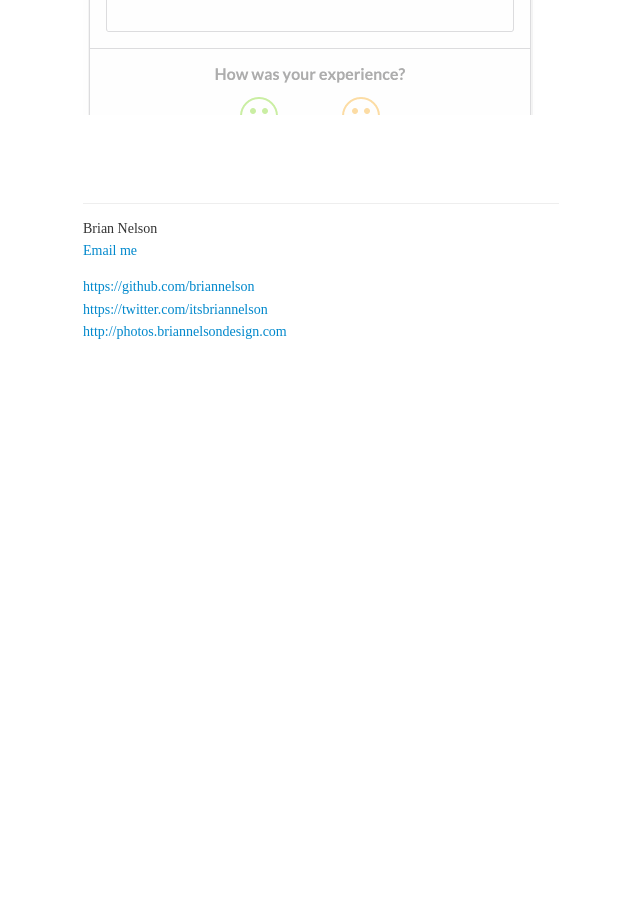
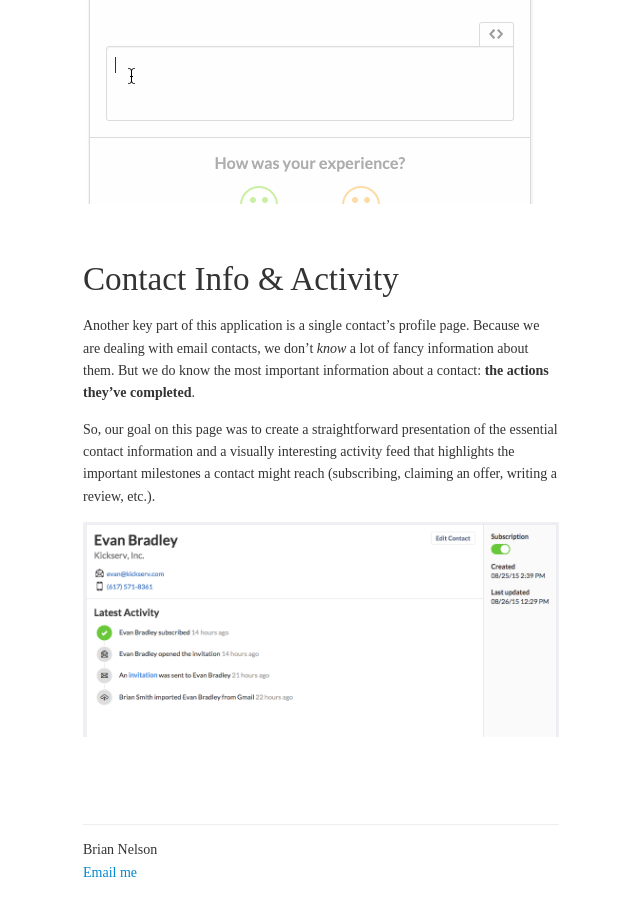
Before and after one commit to briannelsondesign/briannelsondesign.github.io, a Jekyll site: the page built from _posts/2015-10-29-email-marketing.markdown, in a window 1280 px wide and 900 px high, scrolled down 1062 px. Shown: the whole window, without its empty margins (319-959 px from the left). Built offline with Jekyll 4.4.1, drawn with Linux system fonts in a browser that asks for light colours; some web fonts are replaced; Markdown is read by kramdown in place of the engine named in the settings; before the commit the page ends 1505 px from its top, so only the background shows below that.

Commit message:
Add contact activity summary

```diff
--- a/_posts/2015-10-29-email-marketing.markdown
+++ b/_posts/2015-10-29-email-marketing.markdown
@@ -6,6 +6,8 @@ published: true
 ---
 
 One of the projects we've been working on at Kickserv is an email marketing and engagement application. A key piece to the customer experience is setting up email campaigns.
+
+## Email Creation Form
 
 After some back and forth with customers, we found that providing them with a "psuedo-WYSIWYG" interface resulted in the best outcome. We designed the content creation form to mimic the display of the emails as they'd be seen by the recipient.
 
@@ -16,3 +18,11 @@ One of the features that seemed really simple in the early stages of the design
 So, our front end master Josh worked some magic with `contenteditable` and we implemented a design that has been received quite well so far.
 
 [![Merge Tags Example]({{ site.url }}/assets/merge-tags.gif)]({{ site.url }}/assets/merge-tags.gif)
+
+## Contact Info & Activity
+
+Another key part of this application is a single contact's profile page. Because we are dealing with email contacts, we don't *know* a lot of fancy information about them. But we do know the most important information about a contact: **the actions they've completed**.
+
+So, our goal on this page was to create a straightforward presentation of the essential contact information and a visually interesting activity feed that highlights the important milestones a contact might reach (subscribing, claiming an offer, writing a review, etc.).
+
+[![Contact Activity]({{ site.url }}/assets/contact-activity.png)]({{ site.url }}/assets/contact-activity.png)
```
Also changed, not shown: assets/contact-activity.png (added).
